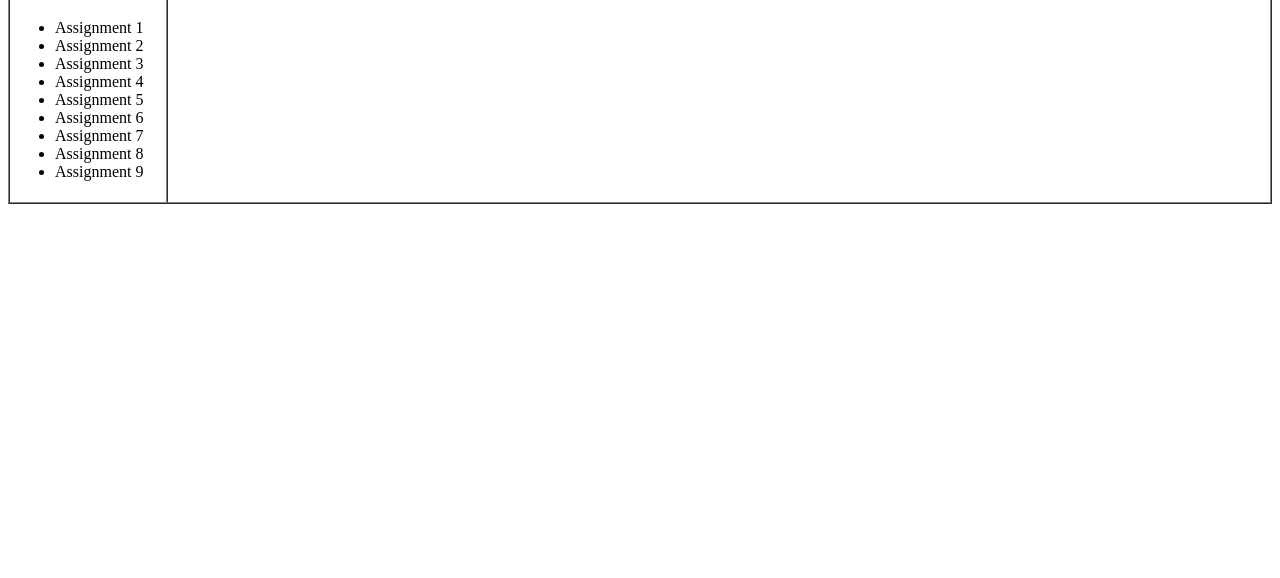
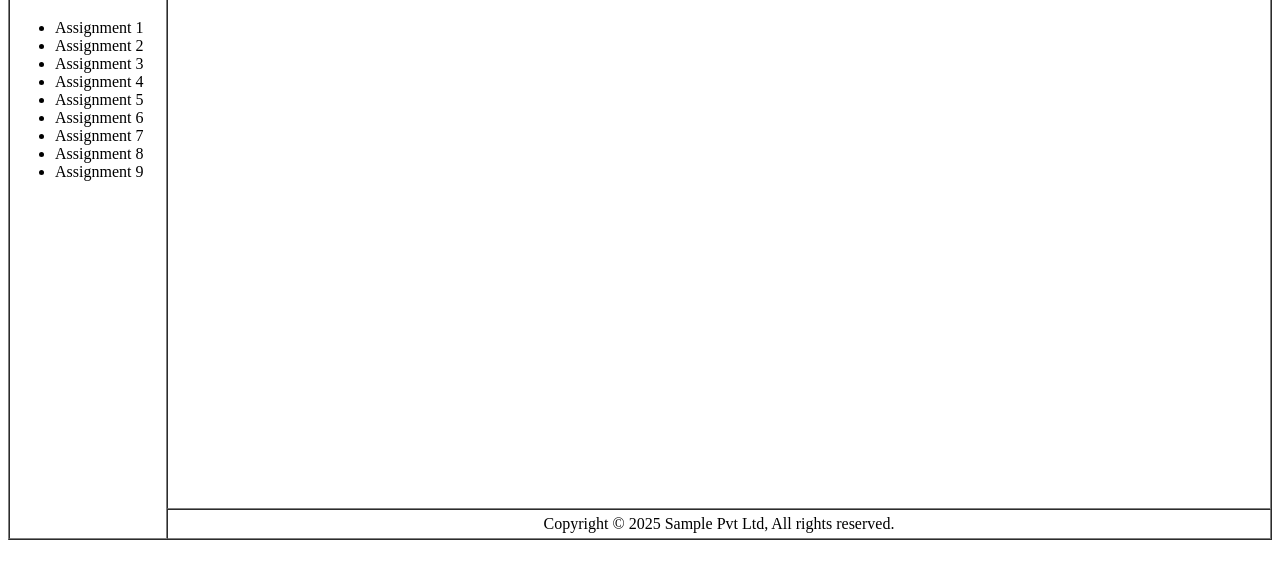
Before and after one commit to gautam100/GLA_25_FE, a plain HTML site: page NE/HTML/home.html in a window 1280 px wide. Shown: the part 118-696 px from the top of the page. Drawn offline with Linux system fonts and the light colour scheme.

Commit message:
assignment help

```diff
--- a/NE/HTML/home.html
+++ b/NE/HTML/home.html
@@ -16,7 +16,7 @@
 	</tr>
 
 	<tr>
-	<td>
+	<td rowspan="2" valign="top">
 		<ul type="disc">
 			<li>Assignment 1</li>
 			<li>Assignment 2</li>
@@ -29,7 +29,11 @@
 			<li>Assignment 9</li>
 		</ul>
 	</td>
-	<td colspan="2">&nbsp;</td>
+	<td colspan="2" height="500">&nbsp;</td>
+	</tr>
+
+	<tr>
+	<td align="center" colspan="2">Copyright &copy; 2025 Sample Pvt Ltd, All rights reserved.</td>
 	</tr>
 
 
```
